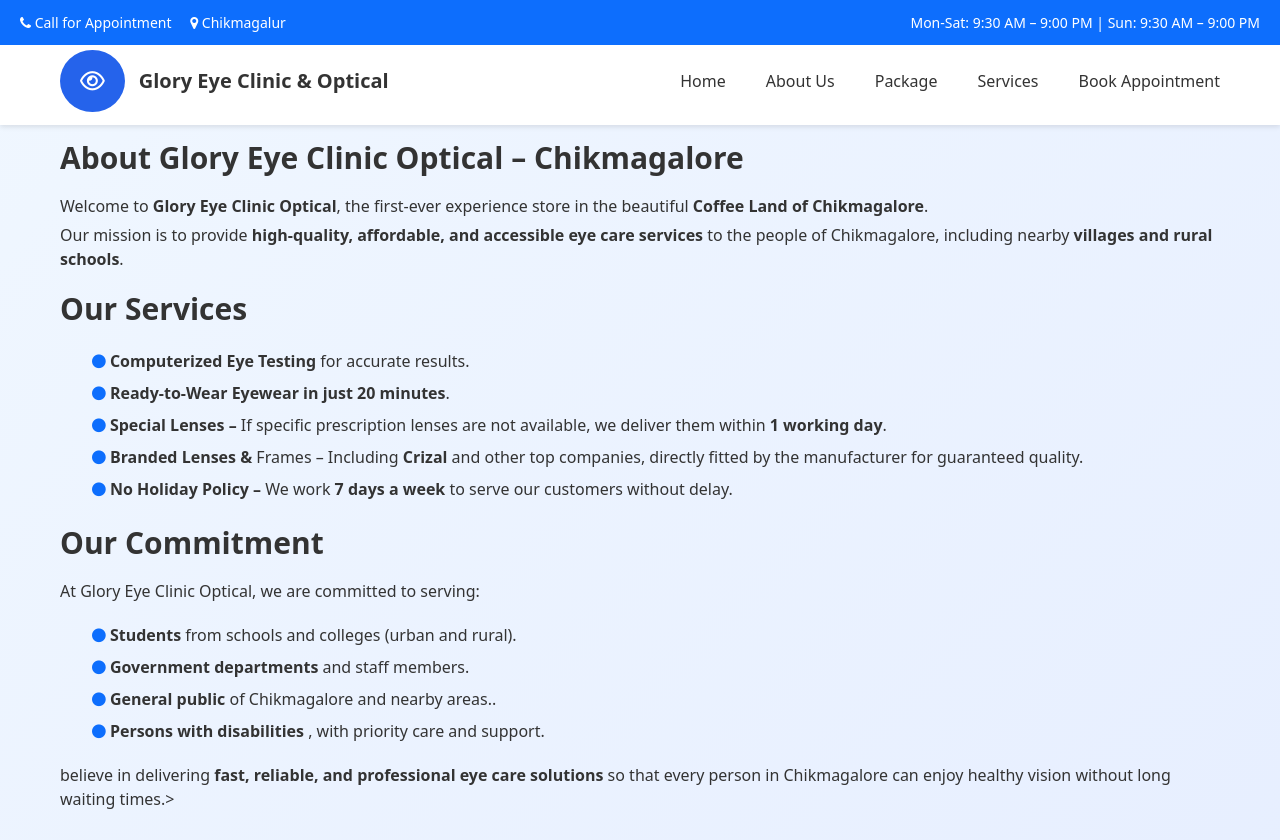
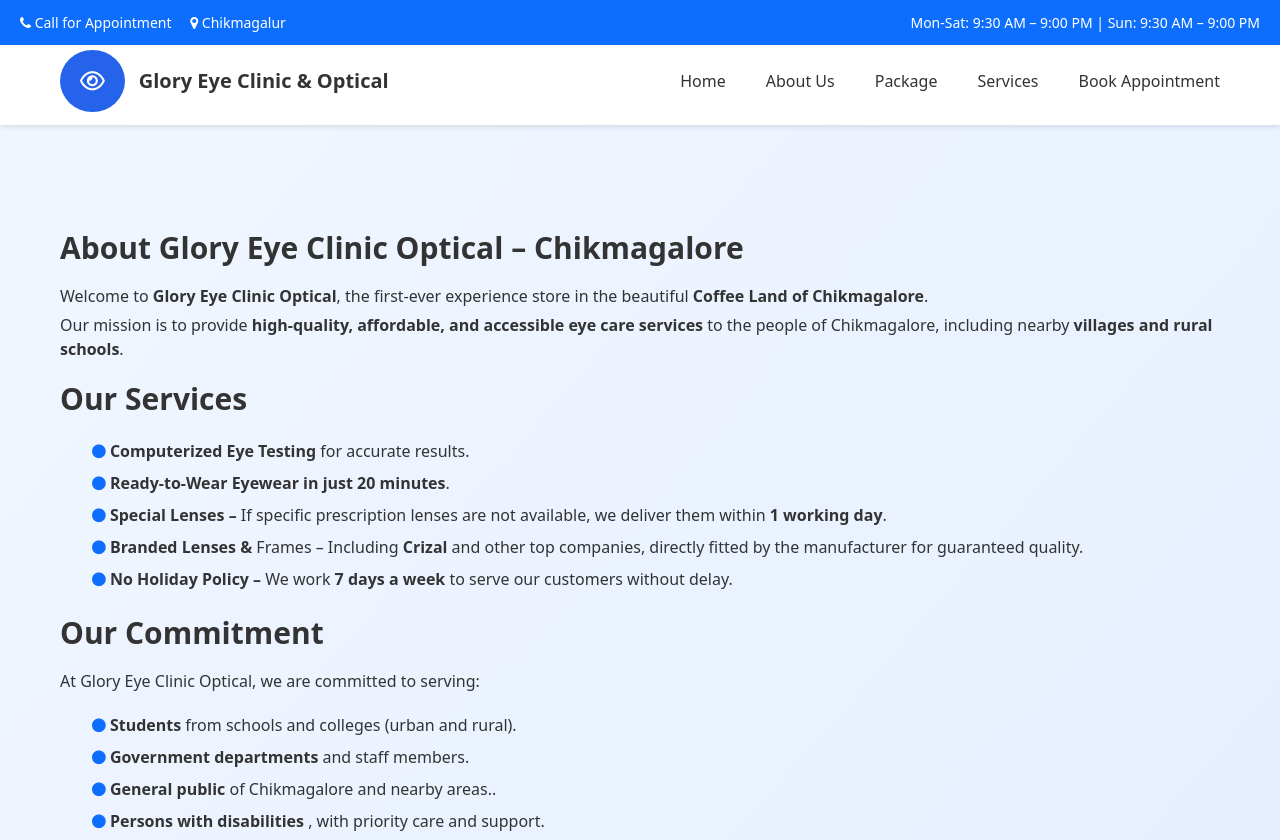
Before and after one commit to CkmJes/eyecare, a plain HTML site: page about.html in a window 1280 px wide. Shown: the top 840 px of the page. Drawn offline with nearby package versions, Linux system fonts and the light colour scheme.

Commit message:
Update about.css

```diff
--- a/css/about.css
+++ b/css/about.css
@@ -3,6 +3,10 @@
     font-weight: 700;
     font-family: system-ui;
     padding-bottom: 10px;
+}
+.about-section {
+    padding-top: 90px;
+    padding-bottom: 90px;
 }
 .aboutparee {
     margin-bottom: 5px;
@@ -82,4 +86,5 @@ ul.listoful li i{
 
 
 
+
 }
```
